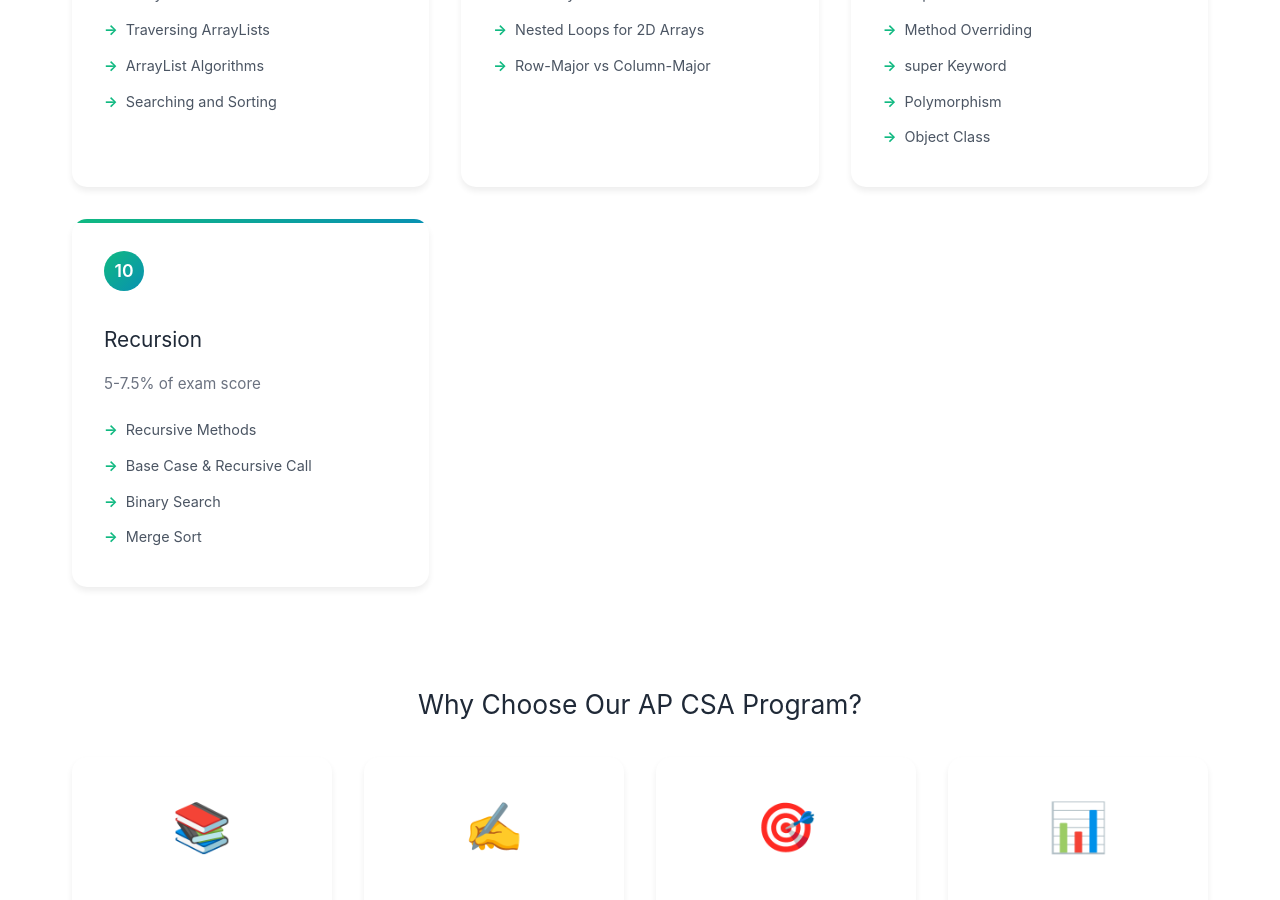
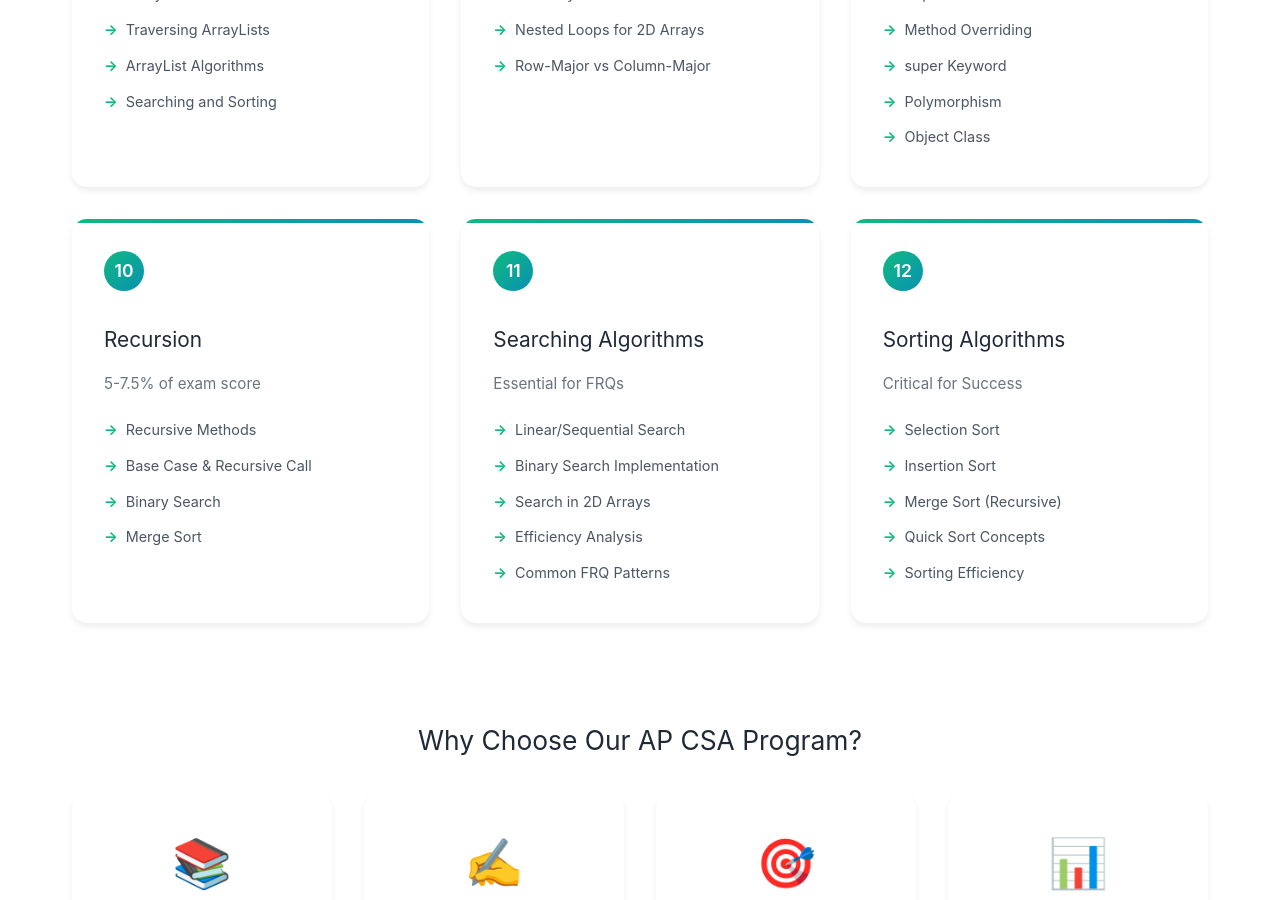
Before and after one commit to hangzhaosbu/aicoding, a Jekyll site: the page built from APCSA.md, in a window 1280 px wide and 900 px high, scrolled down 2627 px. Built offline with Jekyll 4.4.1, drawn with Linux system fonts in a browser that asks for light colours.

Commit message:
Update APCSA.md

```diff
--- a/APCSA.md
+++ b/APCSA.md
@@ -574,6 +574,46 @@ description_zh: 通过全面的Java培训在AP CSA考试中取得优异成绩
       <li>Merge Sort</li>
     </ul>
   </div>
+
+  <!-- Unit 11 - Searching Algorithms -->
+  <div class="unit-card">
+    <div class="unit-number">11</div>
+    <h3 class="unit-title">
+      <span class="en-content">Searching Algorithms</span>
+      <span class="zh-content">搜索算法</span>
+    </h3>
+    <p class="unit-description">
+      <span class="en-content">Essential for FRQs</span>
+      <span class="zh-content">FRQ必备技能</span>
+    </p>
+    <ul class="topic-list">
+      <li>Linear/Sequential Search</li>
+      <li>Binary Search Implementation</li>
+      <li>Search in 2D Arrays</li>
+      <li>Efficiency Analysis</li>
+      <li>Common FRQ Patterns</li>
+    </ul>
+  </div>
+
+  <!-- Unit 12 - Sorting Algorithms -->
+  <div class="unit-card">
+    <div class="unit-number">12</div>
+    <h3 class="unit-title">
+      <span class="en-content">Sorting Algorithms</span>
+      <span class="zh-content">排序算法</span>
+    </h3>
+    <p class="unit-description">
+      <span class="en-content">Critical for Success</span>
+      <span class="zh-content">成功的关键</span>
+    </p>
+    <ul class="topic-list">
+      <li>Selection Sort</li>
+      <li>Insertion Sort</li>
+      <li>Merge Sort (Recursive)</li>
+      <li>Quick Sort Concepts</li>
+      <li>Sorting Efficiency</li>
+    </ul>
+  </div>
 </div>
 
 <!-- Features Section -->
```
